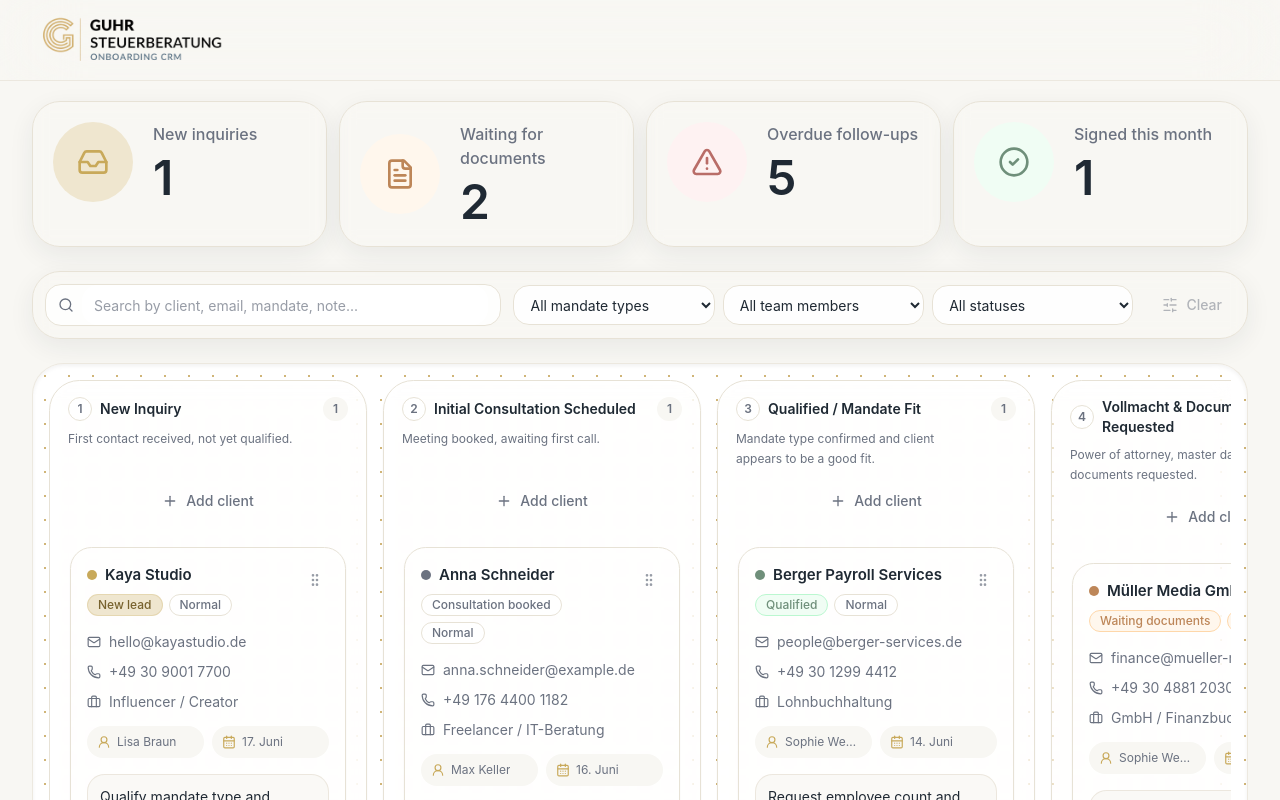
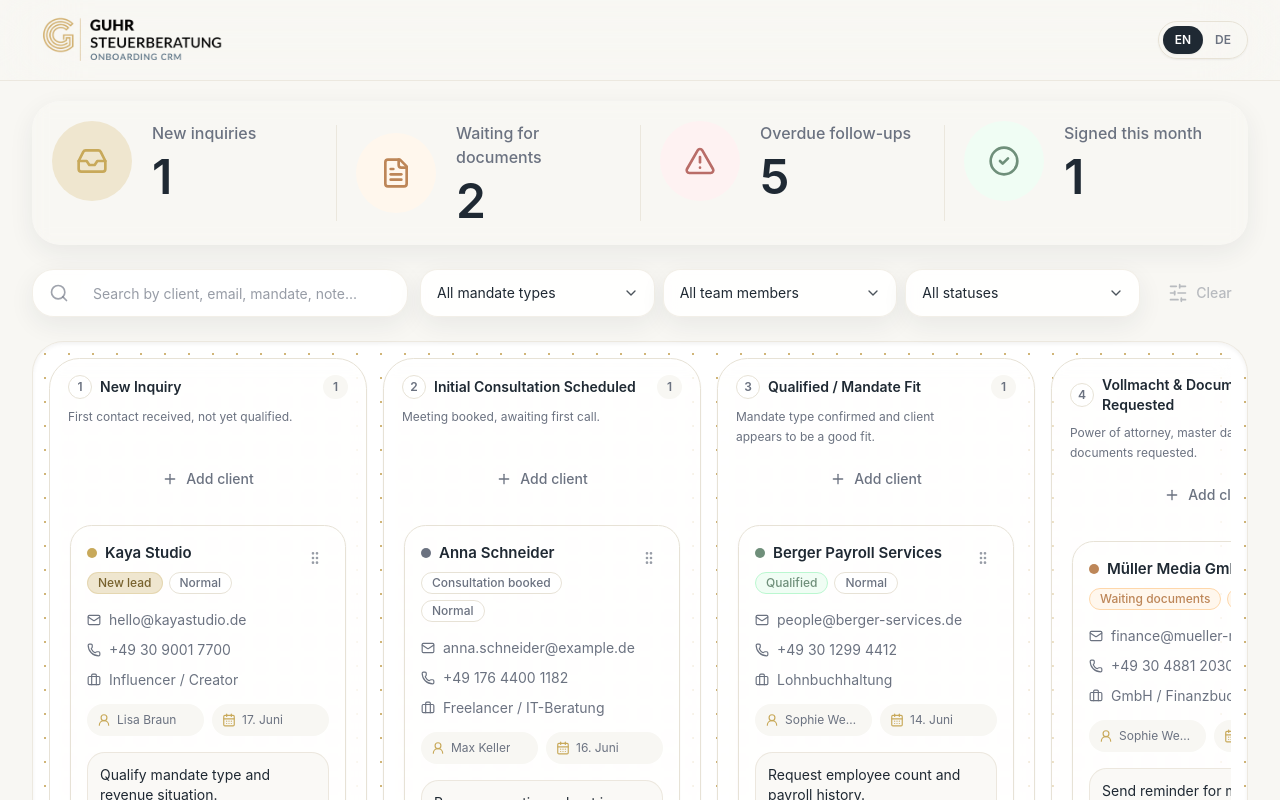
Before and after one commit to valdrin18/kanban, a React (Vite) app: page / in a window 1280 px wide. Shown: the top 800 px of the page. Built offline with nearby package versions, Linux system fonts and the light colour scheme.

Commit message:
updates on the design

```diff
--- a/src/components/layout/DashboardMetrics.tsx
+++ b/src/components/layout/DashboardMetrics.tsx
@@ -3,9 +3,10 @@ import { useMemo } from "react";
 import { useBoardStore } from "../../store/useBoardStore";
 import { isCurrentMonth } from "../../utils/dates";
 import { isFollowUpRecommended } from "../../utils/recommendations";
+import { cn } from "../../lib/utils";
 
 const metricShell =
-  "rounded-[1.75rem] border border-guhr-border bg-white/82 p-5 shadow-card backdrop-blur transition hover:-translate-y-0.5 hover:shadow-soft";
+  "relative p-5 transition hover:bg-guhr-background/45";
 
 export function DashboardMetrics() {
   const clients = useBoardStore((state) => state.clients);
@@ -43,12 +44,23 @@ export function DashboardMetrics() {
   );
 
   return (
-    <section className="grid gap-3 sm:grid-cols-2 xl:grid-cols-4">
-      {metrics.map((metric) => {
+    <section className="grid overflow-hidden rounded-[1.75rem] bg-white/82 shadow-card backdrop-blur sm:grid-cols-2 xl:grid-cols-4">
+      {metrics.map((metric, index) => {
         const Icon = metric.icon;
 
         return (
-          <article className={metricShell} key={metric.label}>
+          <article
+            className={cn(
+              metricShell,
+              index % 2 === 1 &&
+                "sm:before:absolute sm:before:bottom-6 sm:before:left-0 sm:before:top-6 sm:before:w-px sm:before:bg-guhr-border/75",
+              index > 1 &&
+                "max-sm:border-t max-sm:border-guhr-border/75 sm:border-t sm:border-guhr-border/75 xl:border-t-0",
+              index > 0 &&
+                "xl:before:absolute xl:before:bottom-6 xl:before:left-0 xl:before:top-6 xl:before:w-px xl:before:bg-guhr-border/75",
+            )}
+            key={metric.label}
+          >
             <div className="flex items-center gap-5">
               <span className={`flex h-20 w-20 shrink-0 items-center justify-center rounded-full ${metric.tone}`}>
                 <Icon className="h-8 w-8" />
--- a/src/components/layout/FilterBar.tsx
+++ b/src/components/layout/FilterBar.tsx
@@ -1,8 +1,7 @@
-import { Search, SlidersHorizontal, X } from "lucide-react";
+import { ChevronDown, Search, SlidersHorizontal, X } from "lucide-react";
 import { mandateTypes, statusOptions, teamMembers } from "../../data/board";
 import { useBoardStore } from "../../store/useBoardStore";
 import type { MandateType, StatusTag, TeamMember } from "../../types";
-import { Button } from "../ui/Button";
 import { Input } from "../ui/Input";
 import { Select } from "../ui/Select";
 
@@ -14,21 +13,22 @@ export function FilterBar() {
     filters.search || filters.mandateType !== "all" || filters.teamMember !== "all" || filters.status !== "all";
 
   return (
-    <section className="rounded-[1.75rem] border border-guhr-border bg-white/76 p-3 shadow-card backdrop-blur">
-      <div className="flex flex-col gap-3 lg:flex-row lg:items-center">
-        <div className="flex min-w-0 flex-1 items-center gap-2 rounded-2xl border border-guhr-border bg-white/80 px-3 focus-within:border-guhr-gold/70 focus-within:ring-4 focus-within:ring-guhr-gold/15">
-          <Search className="h-4 w-4 shrink-0 text-guhr-muted" />
+    <section className="flex flex-col gap-3 lg:flex-row lg:items-center">
+      <div className="flex min-h-12 min-w-0 flex-1 items-center gap-3 rounded-[1.35rem] border border-guhr-border/55 bg-white/90 px-4 shadow-card backdrop-blur transition focus-within:border-guhr-gold/45 focus-within:shadow-card">
+          <Search className="h-5 w-5 shrink-0 text-guhr-muted/65" />
           <Input
-            className="border-0 bg-transparent px-0 shadow-none focus:ring-0"
+            className="h-11 border-0 bg-transparent px-0 text-sm shadow-none outline-none ring-0 focus:border-0 focus:outline-none focus:ring-0 focus-visible:outline-none focus-visible:ring-0"
             placeholder="Search by client, email, mandate, note..."
             value={filters.search}
             onChange={(event) => setFilters({ search: event.target.value })}
           />
         </div>
 
-        <div className="grid gap-2 sm:grid-cols-3 lg:w-[620px]">
+      <div className="grid gap-2 sm:grid-cols-3 lg:w-[720px]">
+        <FilterSelect>
             <Select
               aria-label="Filter by mandate type"
+              className="h-12 appearance-none rounded-[1.1rem] border-guhr-border/55 bg-white/90 px-4 pr-10 text-sm shadow-card backdrop-blur focus:ring-guhr-gold/10"
               value={filters.mandateType}
               onChange={(event) =>
                 setFilters({ mandateType: event.target.value as "all" | MandateType })
@@ -41,9 +41,12 @@ export function FilterBar() {
                 </option>
               ))}
             </Select>
+          </FilterSelect>
 
+        <FilterSelect>
             <Select
               aria-label="Filter by assigned team member"
+              className="h-12 appearance-none rounded-[1.1rem] border-guhr-border/55 bg-white/90 px-4 pr-10 text-sm shadow-card backdrop-blur focus:ring-guhr-gold/10"
               value={filters.teamMember}
               onChange={(event) =>
                 setFilters({ teamMember: event.target.value as "all" | TeamMember })
@@ -56,9 +59,12 @@ export function FilterBar() {
                 </option>
               ))}
             </Select>
+          </FilterSelect>
 
+        <FilterSelect>
             <Select
               aria-label="Filter by status"
+              className="h-12 appearance-none rounded-[1.1rem] border-guhr-border/55 bg-white/90 px-4 pr-10 text-sm shadow-card backdrop-blur focus:ring-guhr-gold/10"
               value={filters.status}
               onChange={(event) => setFilters({ status: event.target.value as "all" | StatusTag })}
             >
@@ -69,19 +75,31 @@ export function FilterBar() {
                 </option>
               ))}
             </Select>
+          </FilterSelect>
         </div>
 
-        <Button
-          variant={hasActiveFilters ? "secondary" : "ghost"}
-          size="sm"
+      <button
+          type="button"
           onClick={clearFilters}
           disabled={!hasActiveFilters}
-          className="lg:ml-1"
+        className="inline-flex h-12 items-center justify-center gap-2 rounded-[1.1rem] px-3 text-sm font-medium text-guhr-muted transition hover:bg-white/75 hover:text-guhr-text disabled:cursor-not-allowed disabled:opacity-45 lg:min-w-24"
         >
-          {hasActiveFilters ? <X className="h-4 w-4" /> : <SlidersHorizontal className="h-4 w-4" />}
+        {hasActiveFilters ? <X className="h-5 w-5" /> : <SlidersHorizontal className="h-5 w-5" />}
           Clear
-        </Button>
-      </div>
+      </button>
     </section>
   );
 }
+
+interface FilterSelectProps {
+  children: React.ReactNode;
+}
+
+function FilterSelect({ children }: FilterSelectProps) {
+  return (
+    <div className="relative">
+      {children}
+      <ChevronDown className="pointer-events-none absolute right-4 top-1/2 h-4 w-4 -translate-y-1/2 text-guhr-text/80" />
+    </div>
+  );
+}
--- a/src/components/layout/Header.tsx
+++ b/src/components/layout/Header.tsx
@@ -3,12 +3,28 @@ import guhrLogo from "../../images/guhrlogo.png";
 export function Header() {
   return (
     <header className="border-b border-guhr-border/70 bg-guhr-background/88 backdrop-blur-2xl">
-      <div className="mx-auto flex w-full max-w-[1800px] items-center px-4 py-2 sm:px-6 lg:px-8">
+      <div className="mx-auto flex w-full max-w-[1800px] items-center justify-between gap-4 px-4 py-2 sm:px-6 lg:px-8">
         <img
           src={guhrLogo}
           alt="Guhr Steuerberatungsgesellschaft mbH"
           className="h-14 w-auto max-w-[242px] object-contain sm:h-16 sm:max-w-[284px]"
         />
+        <div className="inline-flex items-center rounded-full border border-guhr-border bg-white/82 p-1 shadow-sm backdrop-blur">
+          <button
+            type="button"
+            className="rounded-full bg-guhr-text px-3 py-1.5 text-xs font-semibold text-white shadow-sm transition"
+            aria-pressed="true"
+          >
+            EN
+          </button>
+          <button
+            type="button"
+            className="rounded-full px-3 py-1.5 text-xs font-semibold text-guhr-muted transition hover:bg-guhr-background hover:text-guhr-text"
+            aria-pressed="false"
+          >
+            DE
+          </button>
+        </div>
       </div>
     </header>
   );
```
Lines whose indentation alone changed are shown as unchanged.
